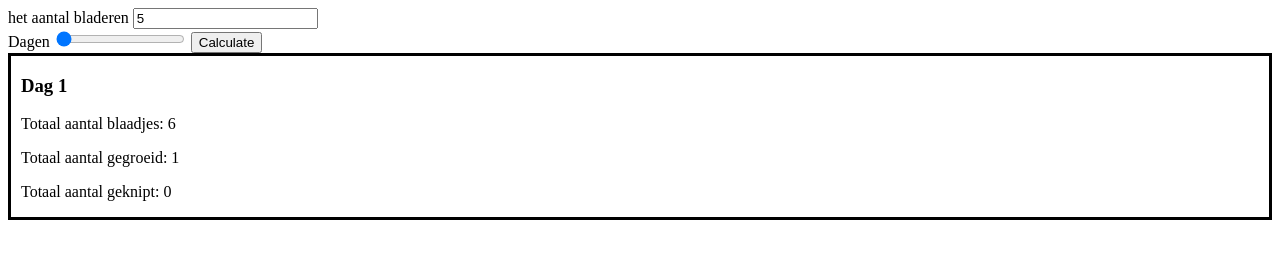
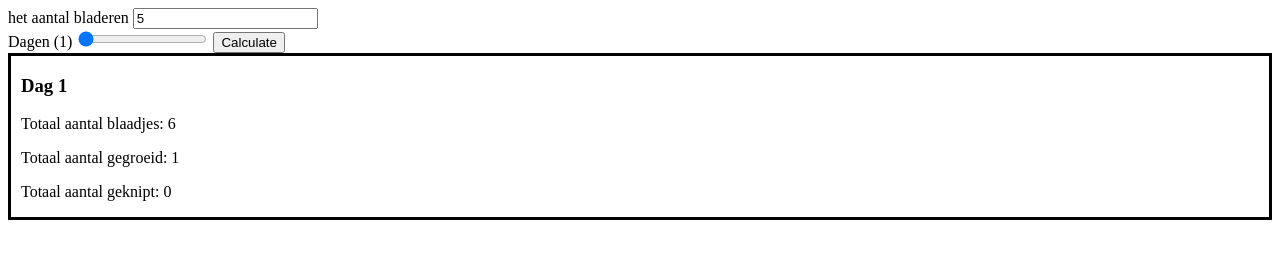
Before and after one commit to MerijnDreef/Bonzai-boompje-groei, a plain HTML site: page index.html in a window 1280 px wide. Both pictures are taken after typing "5" into the empty fields and a click on the button "Calculate". Drawn offline with Linux system fonts and the light colour scheme.

Commit message:
rounded the cut leaves, and removed console logs and added a (1) to the day

```diff
--- a/index.html
+++ b/index.html
@@ -13,7 +13,7 @@
         <label for="leafs">het aantal bladeren</label>
         <input type="number" id="leafs" name="leafs">
         <br>
-        <label for="days" id="daysLabel">Dagen </label>
+        <label for="days" id="daysLabel">Dagen (1)</label>
         <input type="range" min="1" max="42" value="1" id="days" name="days">
         <button id="calculate">Calculate</button>
     </div>
--- a/script.js
+++ b/script.js
@@ -7,7 +7,6 @@ var daysLabel = document.getElementById("daysLabel");
 var resultTotal = document.getElementsByClassName("result");
 
 calculate.setAttribute('onclick', 'calcDays()');
-// calculate.onclick = function(){calcDays(leafsAmount, daysAmount);};
 daysAmount.setAttribute('onchange', 'daysCount()');
 
 function daysCount() {
@@ -26,19 +25,16 @@ function calcDays() {
 
    for (var i = 0; i < daysCount; i++) {
       console.log("post vibe check");
-      console.log(initialAmount);
       if (addUp >= 200) {
+         cutCount = addUp / 100 * 8;
+         console.log("cutCount done");
+
          addUp = addUp - addUp / 100 * 8;
-         console.log(addUp);
-         console.log("cutCount done")
-         cutCount = addUp / 100 * 8;
-         console.log(cutCount);
 
          console.log("You have failed the vibe check");
       }
-      console.log(addUp);
       addUp = Math.ceil(addUp);
-      console.log(addUp);
+      cutCount = Math.round(cutCount);
       bonzaiSize = initialAmount += addUp;
 
       var div = document.createElement('div');
@@ -65,8 +61,6 @@ function calcDays() {
       initialAmount = bonzaiSize;
       addUp = initialAmount / 100 * 4;
       daysCurrent++;
-      console.log(initialAmount);
-      console.log(addUp);
    }
    console.log("the end");
 }
```
